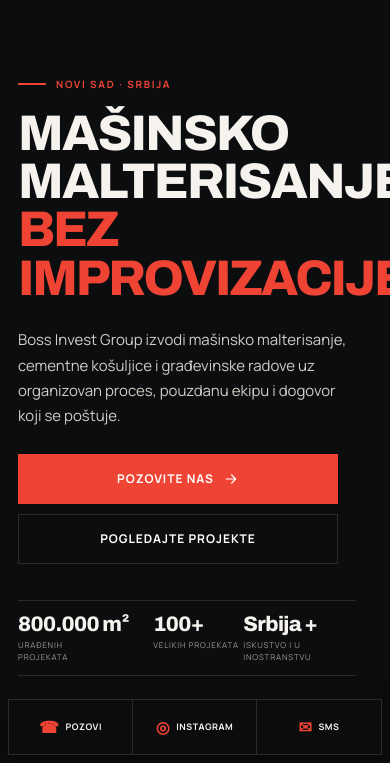
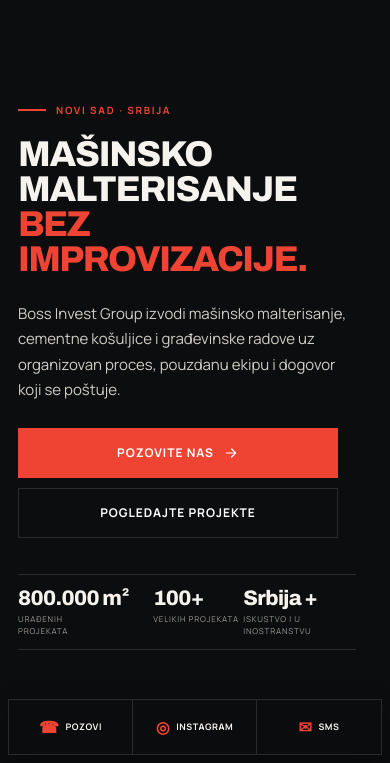
Before and after one commit to chaser-22/boss-invest-group, a website: page index.html in a window 390 px wide. Shown: the part 81-844 px from the top of the page. Drawn offline with Linux system fonts and the light colour scheme.

Commit message:
Preserve corrected hero scale on tablet and mobile

```diff
--- a/index.html
+++ b/index.html
@@ -555,6 +555,17 @@
       .hero h1 span{font-size:1em;white-space:normal}
     }
 
+
+    @media(max-width:820px){
+      .hero h1{font-size:clamp(40px,10.5vw,54px);line-height:.97;max-width:none}
+    }
+    @media(max-width:520px){
+      .hero h1{font-size:clamp(33px,9.2vw,45px);line-height:.98;letter-spacing:-.035em}
+    }
+    @media(max-width:380px){
+      .hero h1{font-size:33px}
+    }
+
   </style>
 </head>
 <body>
```
